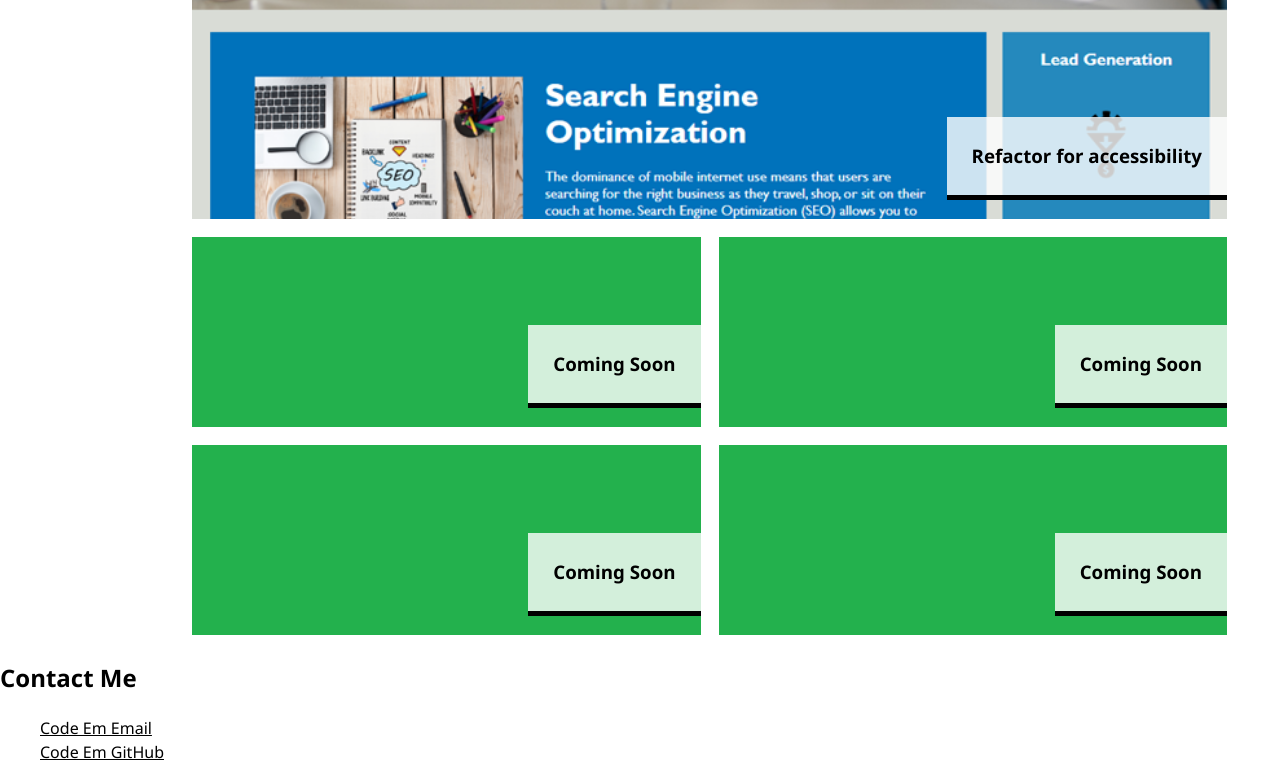
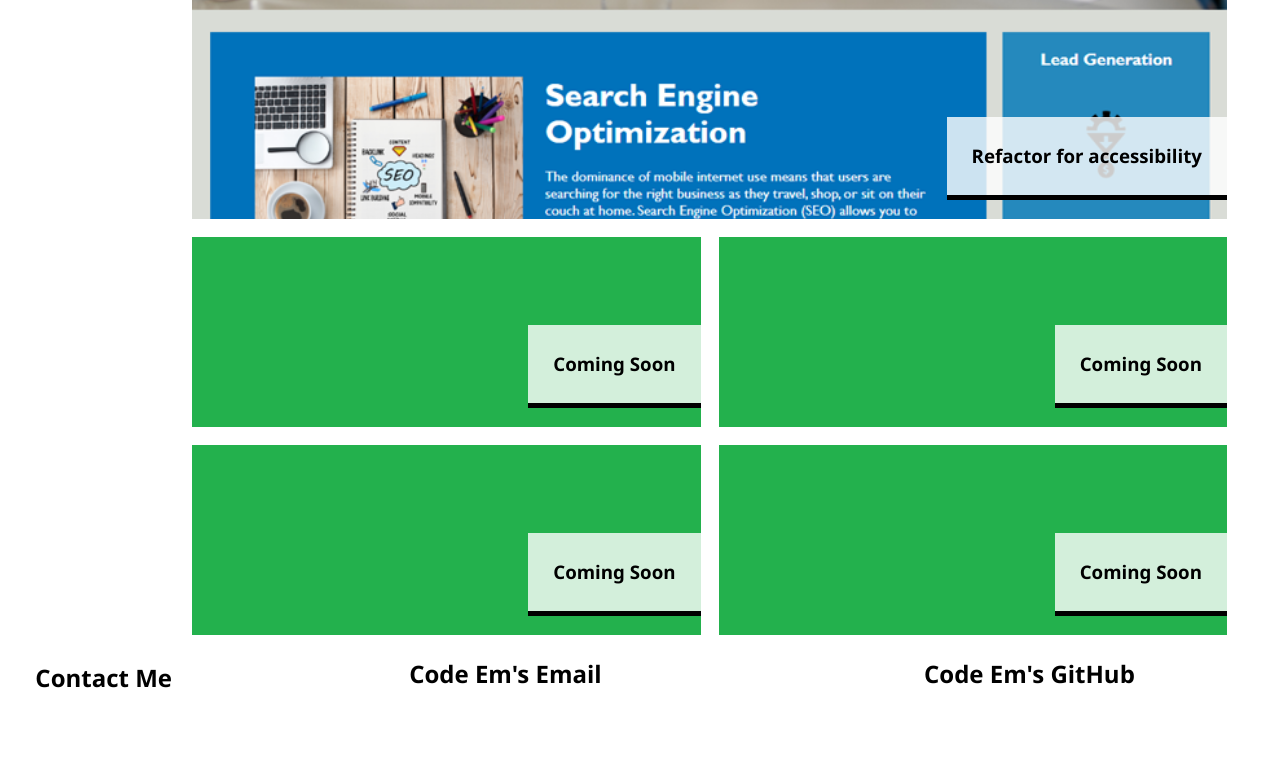
Before and after one commit to Code0Em/webdev-professional-page, a plain HTML site: page index.html in a window 1280 px wide. Shown: the part 574-1354 px from the top of the page. After the commit the page ends 1290 px from the top, so only its background shows below. Drawn offline with Linux system fonts and the light colour scheme.

Commit message:
added css 6

```diff
--- a/css/style.css
+++ b/css/style.css
@@ -1,4 +1,4 @@
-/*My Edits: 1. Created flex containers for header and nav ul. 2. Targeted margin-left selector 3. Commented out some of starter code (to be replaced) 4. Added styling and positioning for nav a. 5. Removed list type for ul (all of page). 6. Started to add comments to explain CSS rules. 7. Added styling to h1. 8. Created Grid for About Me, positioned items within it and formatted image size, and text size (in about-text). 9. Added var function for colours and font family. 10. Created Grid for Work, positioned items within it and added background images to items. 11. Created Grid for Work Headings (nested in Work grid), positioned items within it and changed colours, width etc. 12. Added credit reference for adapted code. 13. Adding styling to links in Work section (removed underlining) 14. Repositioned Work header in Work grid*/
+/*My Edits: 1. Created flex containers for header and nav ul. 2. Targeted margin-left selector 3. Commented out some of starter code (to be replaced) 4. Added styling and positioning for nav a. 5. Removed list type for ul (all of page). 6. Started to add comments to explain CSS rules. 7. Added styling to h1. 8. Created Grid for About Me, positioned items within it and formatted image size, and text size (in about-text). 9. Added var function for colours and font family. 10. Created Grid for Work, positioned items within it and added background images to items. 11. Created Grid for Work Headings (nested in Work grid), positioned items within it and changed colours, width etc. 12. Added credit reference for adapted code. 13. Adding styling to links in Work section (removed underlining) 14. Repositioned Work header in Work grid 15. Created grid for Contact Me section, added font-family to Contact section, created flex containder for contact links, set these items as inline and added styling to links 16. Repositioned Contact header in Contact grid.*/
 
 /*var() function for colours and font family (for use across page where variable added)*/
 :root {
@@ -99,8 +99,8 @@ h1 {
   grid-column-gap: 1em;
  }
 
- /*Postions Header in About grid cell (and in Work grid)*/
-.about-header, #work-header {
+ /*Postions Header in About grid cell (and in Work grid, and in Contact grid)*/
+.about-header, #work-header, .contact-header {
   justify-self: right;
   margin-right: 20px;
 }
@@ -120,10 +120,9 @@ h1 {
 
 /* **Work Section** */
 
-/*Grid for Work section (grid-template areas defined so that work-big will appear larger than work-2 to 5 as per spec; used id so can link to this; positioned relative for work-header-2 to be absolute)*/
+/*Grid for Work section (grid-template areas defined so that work-big will appear larger than work-2 to 5 as per spec; used id so can link to this)*/
 #work {
   margin: 0px 5%;
-  position: relative;
   display: grid;
   grid-gap: 0.5em;
   grid-template-rows: 300px 200px 200px;
@@ -187,4 +186,35 @@ h1 {
   padding: 25px;
   max-width: 100%;
   z-index: 100;
+  }
+
+/* **Contact Me Section** */
+
+/*Grid for Contact section (also sets font-family for grid; used id so can link to this)*/
+#contact {
+  width: 100%;
+  width: 100%;
+  display: grid;
+  grid-template-columns: 15% 85%;
+  grid-column-gap: 1em;
+  font-family: var(--font-family);
 }
+
+/*Flex container for Contact links (in unordered list) only*/
+ #contact ul {
+  display: flex;
+  justify-content:space-around;
+ }
+
+ /*Sets Contact links (list items) in line only*/
+ #contact li {
+  display: inline;
+ }
+
+ /*Styling for links in Work section (removes line, sets font family as per var function, sets font size and font weight)*/
+ #contact a {
+  text-decoration:none;
+  font-family: var(--font-family);
+  font-size: 150%;
+  font-weight: bold;
+}
--- a/index.html
+++ b/index.html
@@ -68,8 +68,8 @@
     <section id="contact">
       <h2 class="contact-header">Contact Me</h2>
       <ul class="contact-links">
-        <li><a href="mailto:code.em@outlook.com">Code Em Email</a></li>
-        <li><a href="https://github.com/Code0Em">Code Em GitHub</a></li>
+        <li><a href="mailto:code.em@outlook.com">Code Em's Email</a></li>
+        <li><a href="https://github.com/Code0Em">Code Em's GitHub</a></li>
       </ul>
     </section>
   </main>
```
